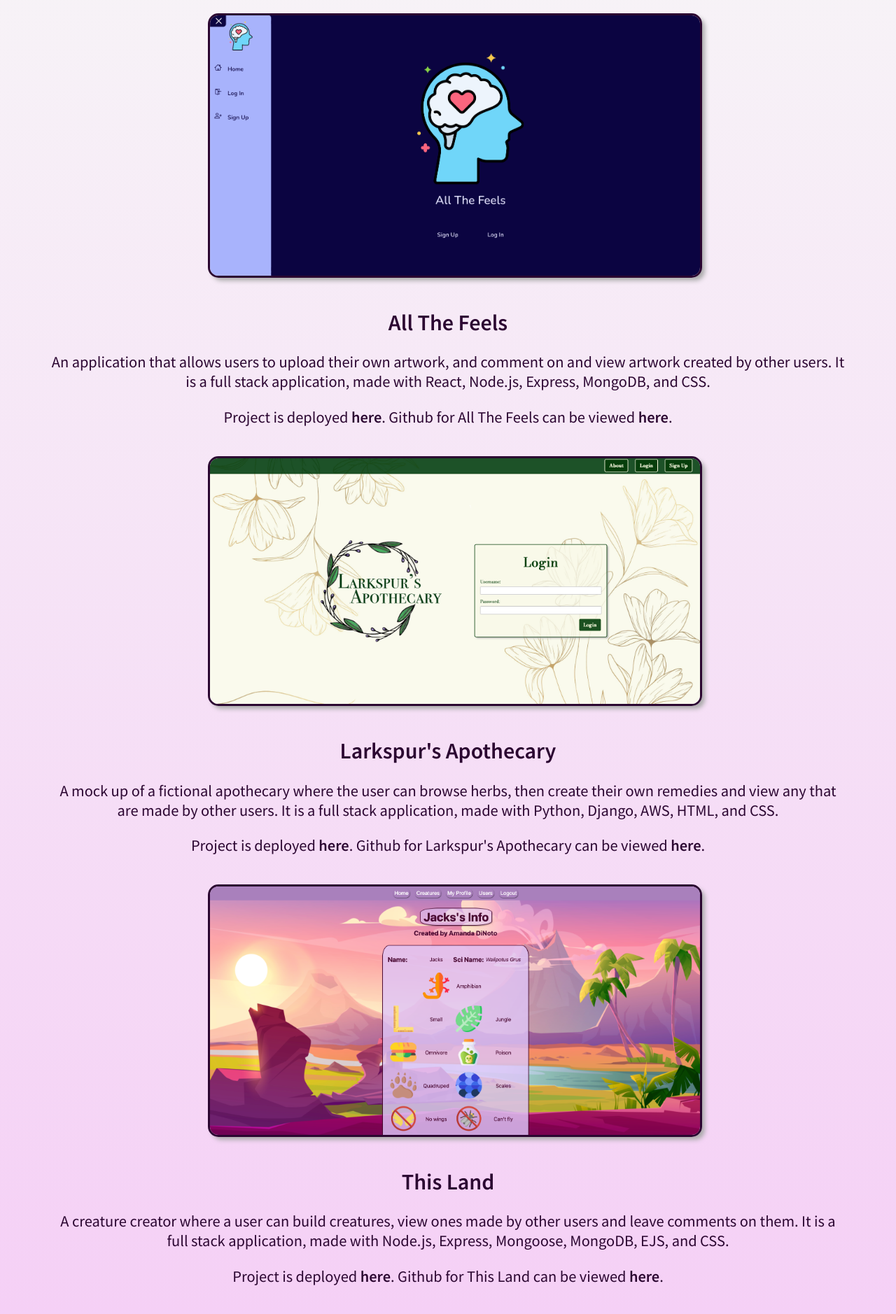
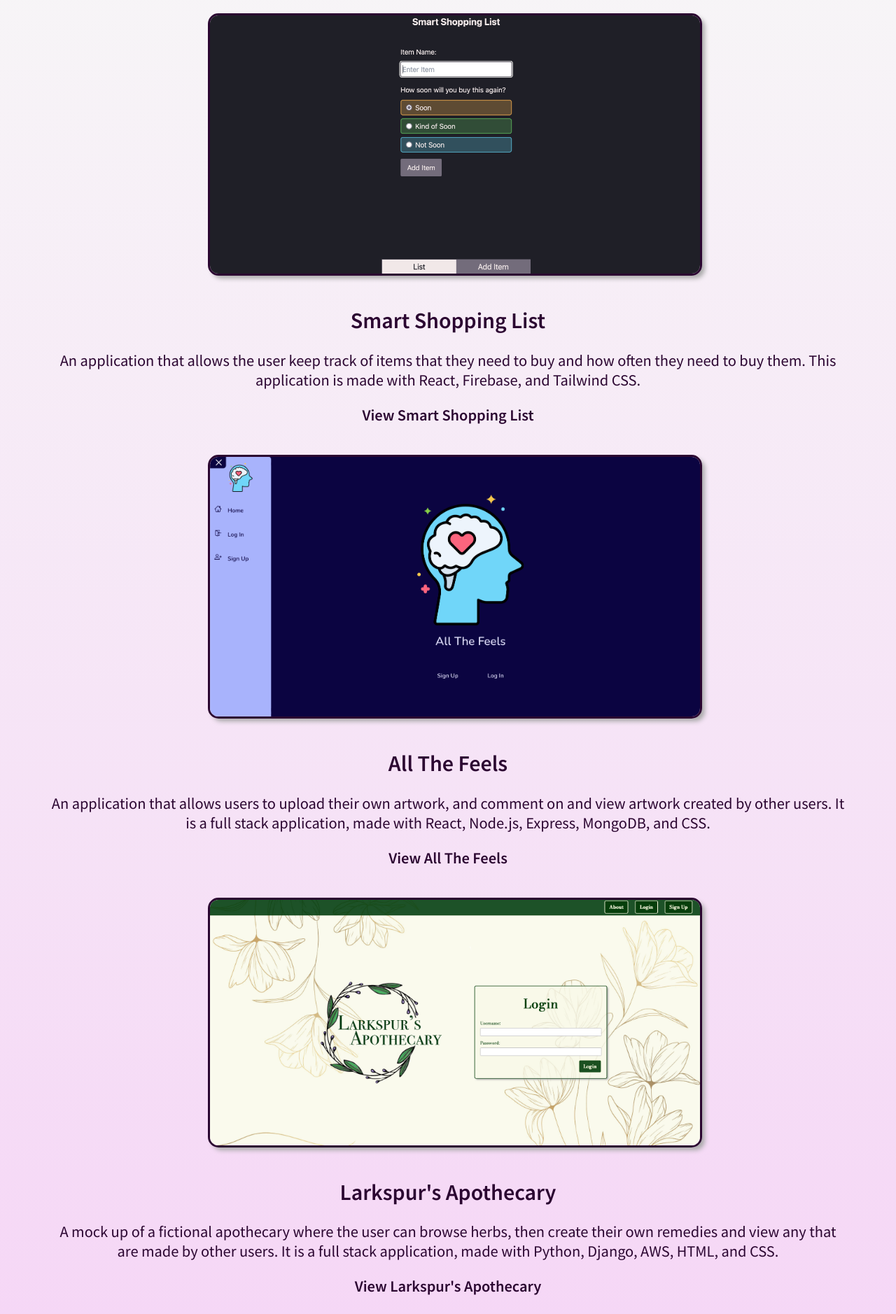
Before and after one commit to Amanda2900/portfolio, a React (Create React App) app: page / in a window 1280 px wide. Shown: the part 880-2758 px from the top of the page at 70% size. Built offline with nearby package versions, Linux system fonts and the light colour scheme; a web font is replaced by a local one.

Commit message:
add shopping list to projects, adjust project links to github, edit footer text, and adjust bio photo border

```diff
--- a/src/components/bio.css
+++ b/src/components/bio.css
@@ -18,7 +18,7 @@ span {
 }
 
 .pic > img {
-  border-radius: 15px;
+  border-radius: 10%;
   margin: 20px;
   width: 330px;
   height: 450px;
--- a/src/components/footer.css
+++ b/src/components/footer.css
@@ -2,7 +2,7 @@ footer {
   display: flex;
   font-weight: bold;
   margin: 10px 50px 20px 50px;
-  justify-content: space-between;
+  justify-content: center;
   border-top: 2px solid rgb(43, 6, 49);
 }
 
--- a/src/components/footer.jsx
+++ b/src/components/footer.jsx
@@ -4,9 +4,7 @@ import './footer.css'
 function Footer() {
   return (
     <footer>
-      <p className="hide">Made with React</p>
-      <p><a href="https://github.com/Amanda2900/portfolio" rel="noopener noreferrer" target="_blank">Credits</a></p>
-      <p> &#169; Amanda DiNoto 2021</p>
+      <p><a href="https://github.com/Amanda2900/portfolio" rel="noopener noreferrer" target="_blank">&#169; Amanda DiNoto 2021</a></p>
     </footer>
   );
 }
--- a/src/components/projects.css
+++ b/src/components/projects.css
@@ -18,7 +18,7 @@
 }
 
 .project-img > img {
-  width: 900px;
+  width: 700px;
   border-radius: 15px;
   border: solid 3px rgb(43, 6, 49);
   box-shadow: 5px 5px 6px -1px #AAA;
--- a/src/components/projects.jsx
+++ b/src/components/projects.jsx
@@ -1,5 +1,6 @@
 import React from 'react';
 import './projects.css'
+import SS5 from '../assets/ssl-screenshot.png';
 import SS4 from '../assets/atf-screenshot.png';
 import SS3 from '../assets/la-screenshot.png';
 import SS2 from '../assets/tl-screenshot.png';
@@ -11,12 +12,22 @@ function Projects() {
       <h1>Projects</h1>
       <div className="project-div">
         <div className="project-img">
+          <img src={SS5} alt="smart shopping list add item page" />
+        </div>
+        <div className="project-description">
+          <h2 className="subtitle">Smart Shopping List</h2>
+          <p>An application that allows the user keep track of items that they need to buy and how often they need to buy them. This application is made with React, Firebase, and Tailwind CSS. </p>
+          <p><a href="https://github.com/Amanda2900/smart-shopping-list" rel="noopener noreferrer" target="_blank">View Smart Shopping List</a></p>
+        </div>
+      </div>
+      <div className="project-div">
+        <div className="project-img">
           <img src={SS4} alt="all the feels landing page" />
         </div>
         <div className="project-description">
           <h2 className="subtitle">All The Feels</h2>
           <p>An application that allows users to upload their own artwork, and comment on and view artwork created by other users. It is a full stack application, made with React, Node.js, Express, MongoDB, and CSS. </p>
-          <p>Project is deployed <a href="https://allofthefeels.fly.dev" rel="noopener noreferrer" target="_blank">here</a>. Github for All The Feels can be viewed <a href="https://github.com/Amanda2900/allTheFeels" rel="noopener noreferrer" target="_blank">here</a>.</p>
+          <p><a href="https://github.com/Amanda2900/allTheFeels" rel="noopener noreferrer" target="_blank">View All The Feels</a></p>
         </div>
       </div>
       <div className="project-div">
@@ -26,7 +37,7 @@ function Projects() {
         <div className="project-description">
           <h2 className="subtitle">Larkspur's Apothecary</h2>
           <p>A mock up of a fictional apothecary where the user can browse herbs, then create their own remedies and view any that are made by other users. It is a full stack application, made with Python, Django, AWS, HTML, and CSS. </p>
-          <p>Project is deployed <a href="https://larkspurs-apothecary.fly.dev" rel="noopener noreferrer" target="_blank">here</a>. Github for Larkspur's Apothecary can be viewed <a href="https://github.com/Amanda2900/larkspursapothecary" rel="noopener noreferrer" target="_blank">here</a>.</p>
+          <p><a href="https://github.com/Amanda2900/larkspursapothecary" rel="noopener noreferrer" target="_blank">View Larkspur's Apothecary</a></p>
         </div>
       </div>
       <div className="project-div">
@@ -36,7 +47,7 @@ function Projects() {
         <div className="project-description">
           <h2 className="subtitle">This Land</h2>
           <p>A creature creator where a user can build creatures, view ones made by other users and leave comments on them. It is a full stack application, made with Node.js, Express, Mongoose, MongoDB, EJS, and CSS.</p>
-          <p>Project is deployed <a href="https://this-land.fly.dev" rel="noopener noreferrer" target="_blank">here</a>. Github for This Land can be viewed <a href="https://github.com/Amanda2900/this-land" rel="noopener noreferrer" target="_blank">here</a>.</p>
+          <p><a href="https://github.com/Amanda2900/this-land" rel="noopener noreferrer" target="_blank">View This Land</a></p>
         </div>
       </div>
       <div className="project-div">
@@ -46,7 +57,7 @@ function Projects() {
         <div className="project-description">
           <h2 className="subtitle">Power Four</h2>
           <p>A build of the classic game Connect Four, but with a space theme. This is an in-browser game made with JavaScript, HTML and CSS.</p>
-          <p>Project is deployed <a href="https://amazing-liskov-5c062c.netlify.app/" rel="noopener noreferrer" target="_blank">here</a>. Github for Power Four can be viewed <a href="https://github.com/Amanda2900/Connect-Four" rel="noopener noreferrer" target="_blank">here</a>.</p>
+          <p><a href="https://github.com/Amanda2900/Connect-Four" rel="noopener noreferrer" target="_blank">View Power Four</a></p>
         </div>
       </div>
     </section>
```
Also changed, not shown: src/assets/ssl-screenshot.png (added).
